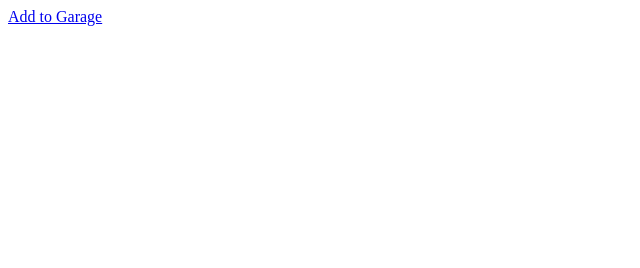
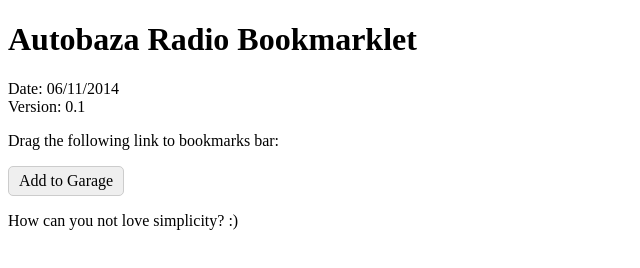
Before and after one commit to jsdelivrbot/autobaza-bml, a plain HTML site: page index.html in a window 1280 px wide. Shown: the whole page, without its empty margins (0-640 px from the left). Drawn offline with nearby package versions, Linux system fonts and the light colour scheme.

Commit message:
Updated HTML for Wiki linking

```diff
--- a/index.html
+++ b/index.html
@@ -1,12 +1,25 @@
 <!doctype html>
 <html>
 <head>
-    <title>Autobaza Bookmarklet</title>
+    <title>Autobaza Radio Bookmarklet</title>
+    <style>
+        a {
+            display: inline-block;
+            padding: 5px 10px;
+            border: 1px solid #ccc;
+            border-radius: 5px;
+            background-color: #efefef;
+            color: #000;
+            text-decoration: none;
+        }
+    </style>
 </head>
 <body>
-
-<a href='javascript:(function(){window.loadBookmarklet=function(){jQuery.getScript("https://raw.githubusercontent.com/kristache/autobaza-bml/master/min/bookmarklet-min.js",function(){googleApiClientReady()})},jQuery("<script />").attr({src:"//apis.google.com/js/client.js?onload=loadBookmarklet",async:!0,defer:!0}).appendTo(document.head)}())'>Add to Garage</a>
-
-<script src="https://ajax.googleapis.com/ajax/libs/jquery/1.8.2/jquery.min.js"></script>
+    <h1>Autobaza Radio Bookmarklet</h1>
+    <p>Date: 06/11/2014<br/>Version: 0.1</p>
+    <p>Drag the following link to bookmarks bar:</p>
+    <p><a href='javascript:(function(){window.loadBookmarklet=function(){jQuery.getScript("https://raw.githubusercontent.com/kristache/autobaza-bml/master/min/bookmarklet-min.js",function(){googleApiClientReady()})},jQuery("<script />").attr({src:"//apis.google.com/js/client.js?onload=loadBookmarklet",async:!0,defer:!0}).appendTo(document.head)}())'>Add to Garage</a></p>
+    <p>How can you not love simplicity? :)</p>
+    <script src="https://ajax.googleapis.com/ajax/libs/jquery/1.8.2/jquery.min.js"></script>
 </body>
 </html>
```
